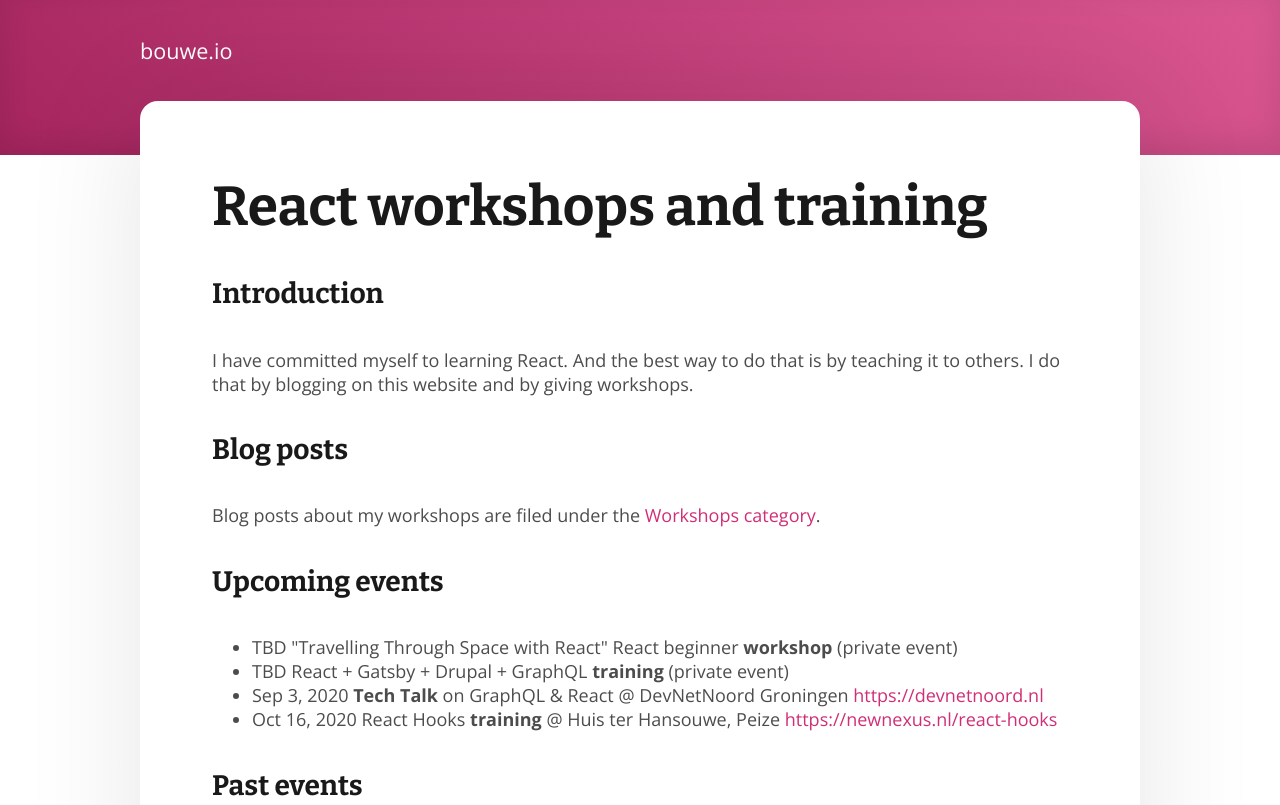
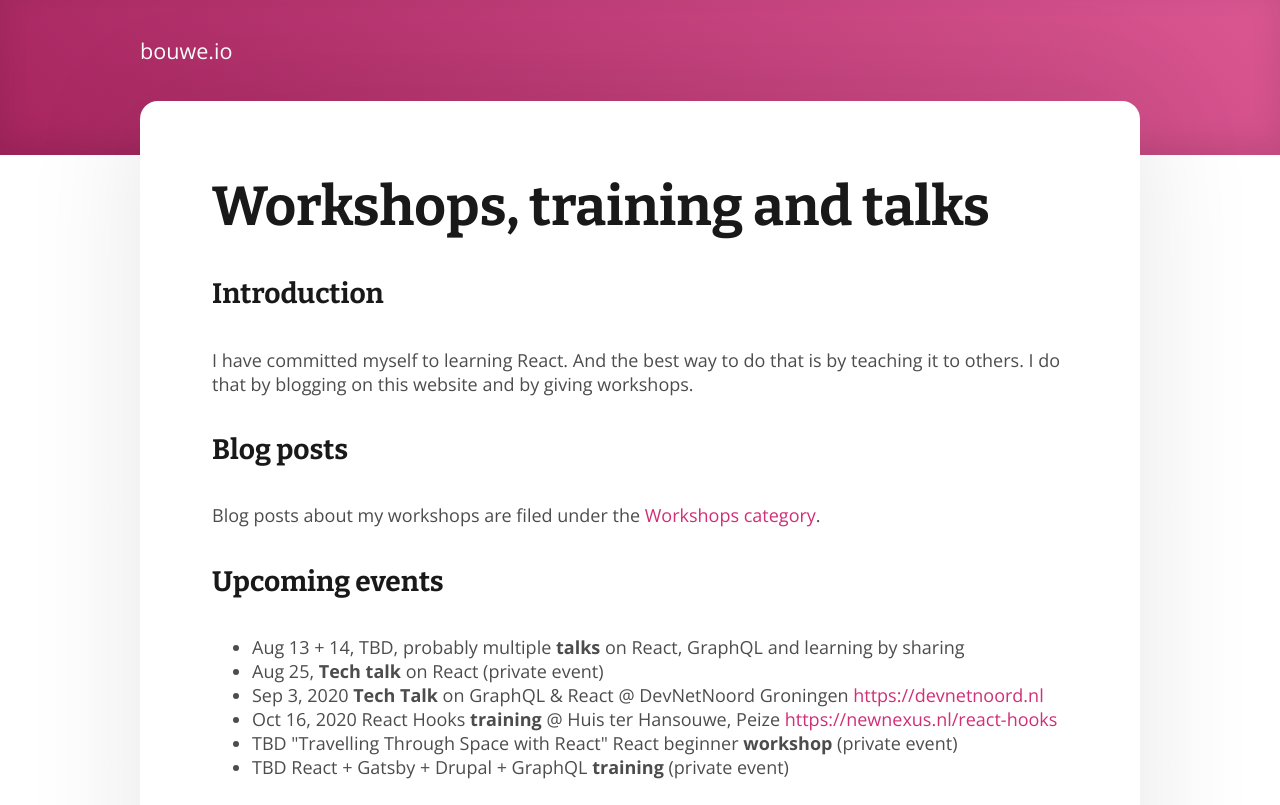
Before and after one commit to bouwe77/bouwe77.github.io, a Gatsby site: page /workshops in a window 1280 px wide. Shown: the top 805 px of the page. Built offline with nearby package versions, Linux system fonts and the light colour scheme; Gatsby itself is replaced by a stand-in of ours.

Commit message:
Added tech talks

```diff
--- a/src/pages/workshops.mdx
+++ b/src/pages/workshops.mdx
@@ -3,7 +3,7 @@ export default Page;
 
 import { Link } from "gatsby";
 
-# React workshops and training
+# Workshops, training and talks
 
 #### Introduction
 
@@ -16,11 +16,13 @@ Blog posts about my workshops are filed under the <Link to="/categories/workshop
 
 #### Upcoming events
 
-- TBD "Travelling Through Space with React" React beginner **workshop** (private event)
-- TBD React + Gatsby + Drupal + GraphQL **training** (private event)
+- Aug 13 + 14, TBD, probably multiple **talks** on React, GraphQL and learning by sharing
+- Aug 25, **Tech talk** on React (private event)
 - Sep 3, 2020 **Tech Talk** on GraphQL & React @ DevNetNoord Groningen
   https://devnetnoord.nl
 - Oct 16, 2020 React Hooks **training** @ Huis ter Hansouwe, Peize https://newnexus.nl/react-hooks
+- TBD "Travelling Through Space with React" React beginner **workshop** (private event)
+- TBD React + Gatsby + Drupal + GraphQL **training** (private event)
 
 #### Past events
 
```
